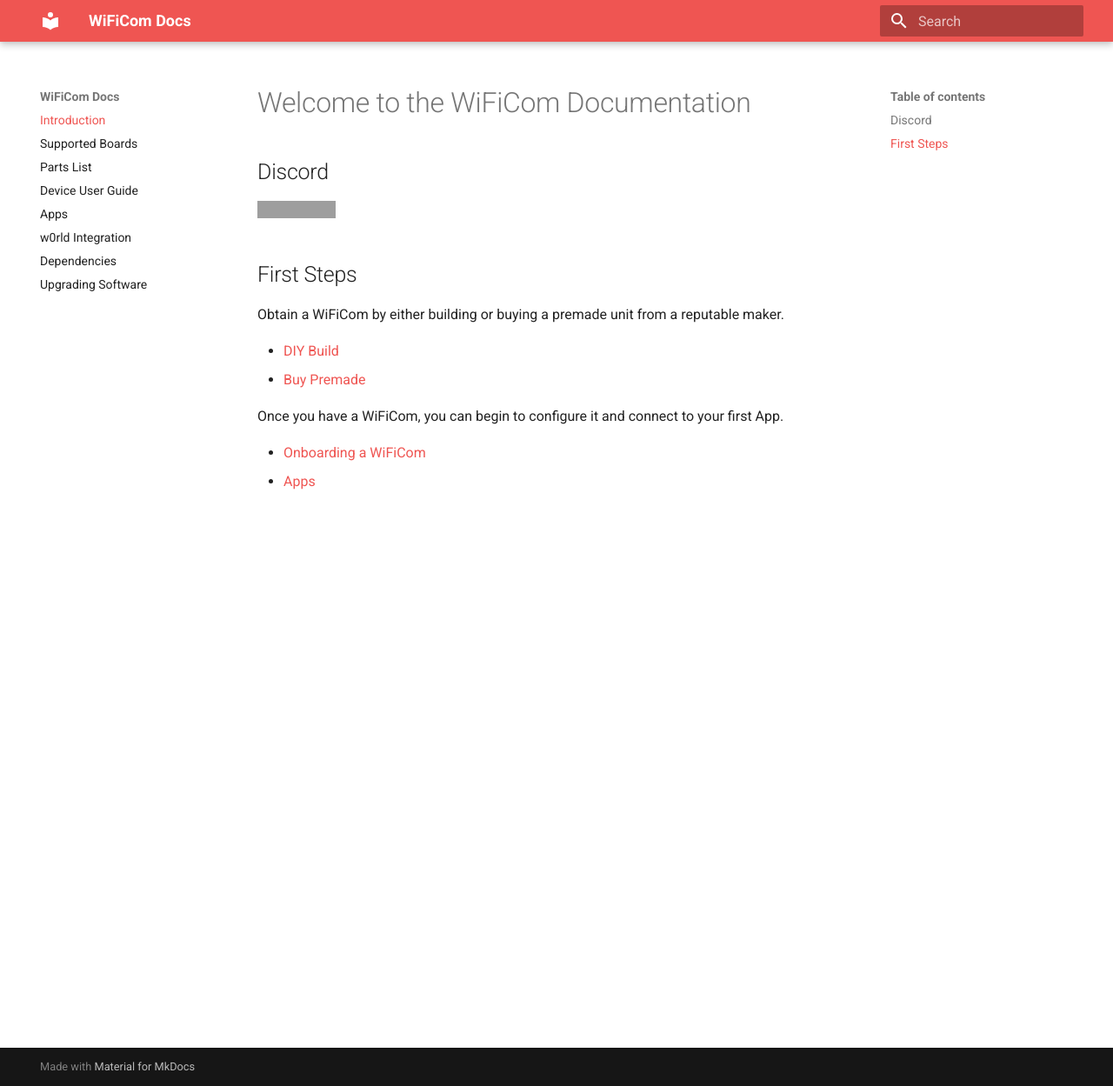
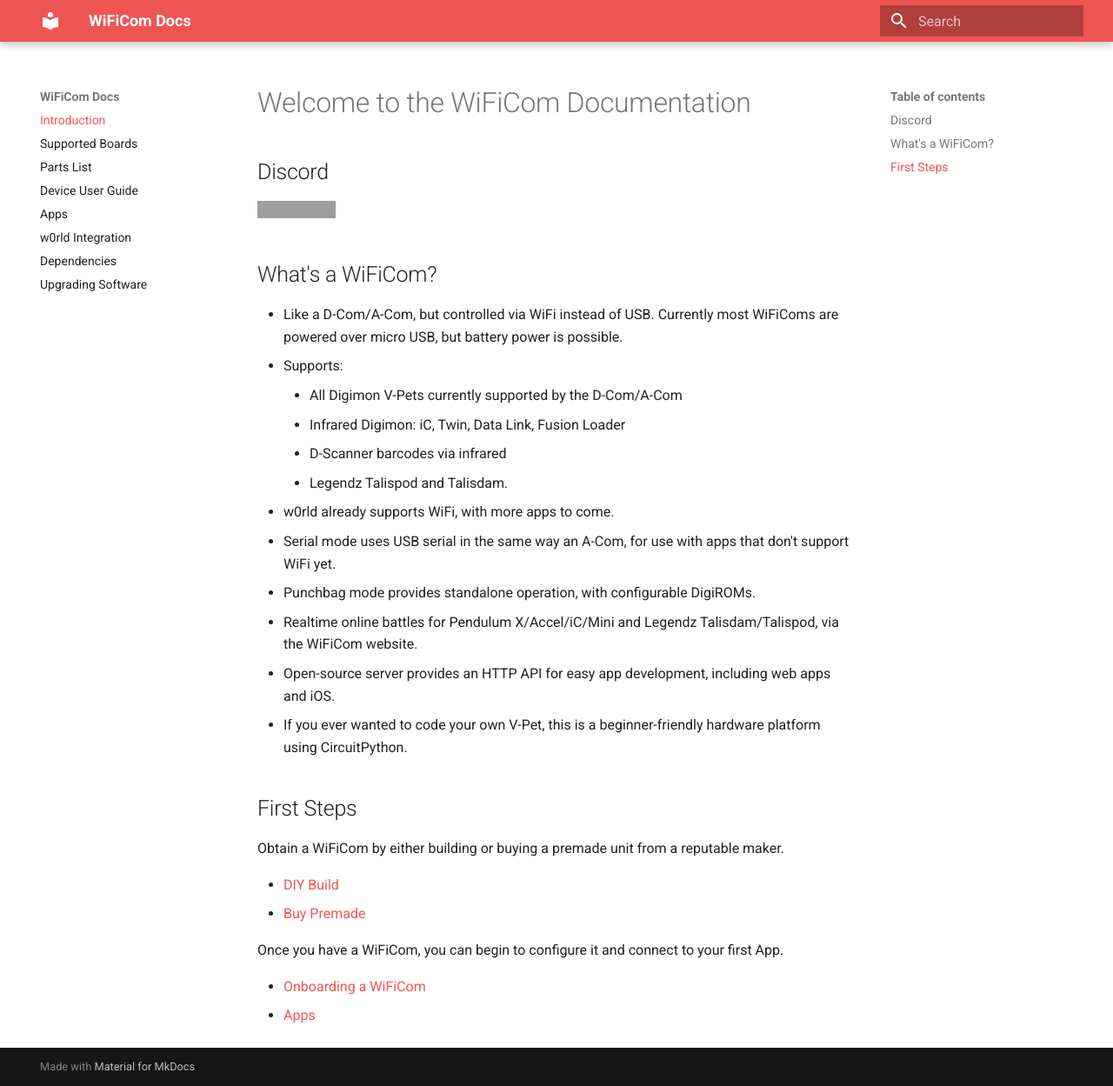
Before and after one commit to mechawrench/wificom-docs, an MkDocs documentation site: the page built from docs/index.md, in a window 1280 px wide and 1249 px high. Shown: the whole window at 87% size. Built offline with MkDocs 1.6.1 and Material for MkDocs 9.7.7, drawn with Linux system fonts in a browser that asks for light colours; grey boxes are pictures that could not be loaded.

Commit message:
Add intro to homepage

```diff
--- a/docs/index.md
+++ b/docs/index.md
@@ -3,6 +3,19 @@
 ## Discord
 [![Discord Server](https://dcbadge.vercel.app/api/server/yJ4Ub64zrP)](https://discord.gg/yJ4Ub64zrP)
 
+## What's a WiFiCom?
+- Like a D-Com/A-Com, but controlled via WiFi instead of USB. Currently most WiFiComs are powered over micro USB, but battery power is possible.
+- Supports:
+    - All Digimon V-Pets currently supported by the D-Com/A-Com
+    - Infrared Digimon: iC, Twin, Data Link, Fusion Loader
+    - D-Scanner barcodes via infrared
+    - Legendz Talispod and Talisdam.
+- w0rld already supports WiFi, with more apps to come.
+- Serial mode uses USB serial in the same way an A-Com, for use with apps that don't support WiFi yet.
+- Punchbag mode provides standalone operation, with configurable DigiROMs.
+- Realtime online battles for Pendulum X/Accel/iC/Mini and Legendz Talisdam/Talispod, via the WiFiCom website.
+- Open-source server provides an HTTP API for easy app development, including web apps and iOS.
+- If you ever wanted to code your own V-Pet, this is a beginner-friendly hardware platform using CircuitPython.
 
 ## First Steps
 Obtain a WiFiCom by either building or buying a premade unit from a reputable maker.
```
